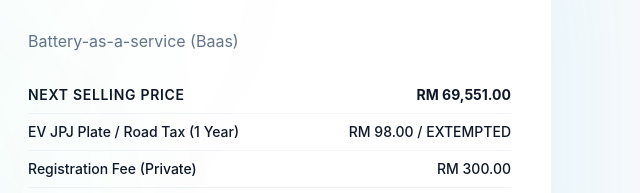
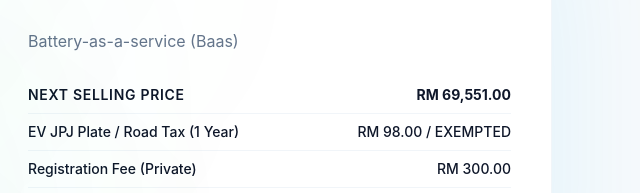
Before and after one commit to Alifjekot/perodua, a plain HTML site: page models/qve.html in a window 1280 px wide. Shown: the part 2074-2267 px from the top of the page, 640-1280 px from the left. Drawn offline with nearby package versions, Linux system fonts and the light colour scheme.

Commit message:
Fix typo EXTEMPTED to EXEMPTED in road tax section on QVE page

```diff
--- a/models/qve.html
+++ b/models/qve.html
@@ -368,7 +368,7 @@
         <span class="text-slate-900 font-medium">
             EV JPJ Plate / Road Tax (1 Year)
         </span>
-        <span class="font-medium text-slate-900">RM 98.00 / EXTEMPTED</span>
+        <span class="font-medium text-slate-900">RM 98.00 / EXEMPTED</span>
     </div>
 
     <!-- Registration -->
```
